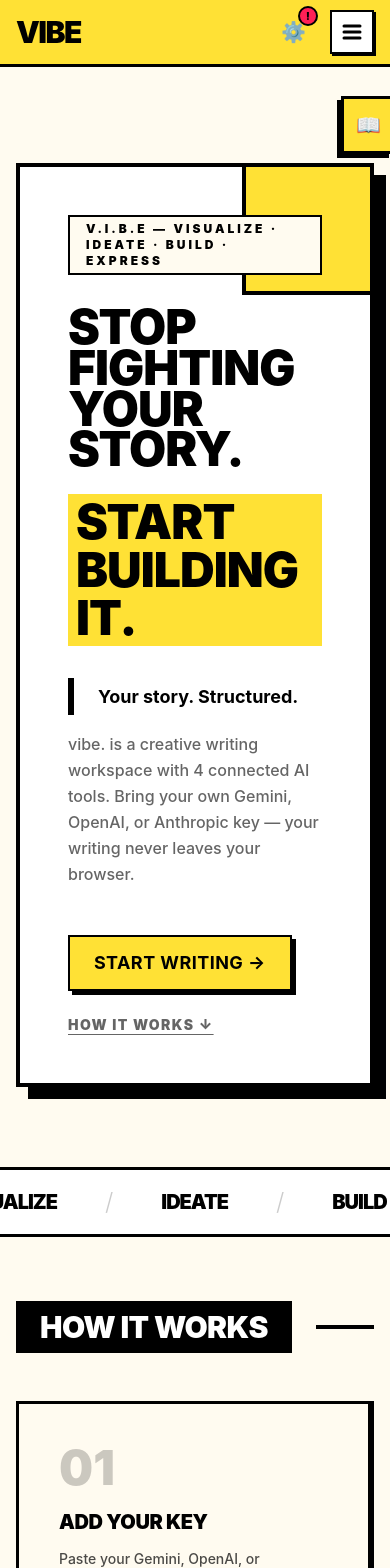
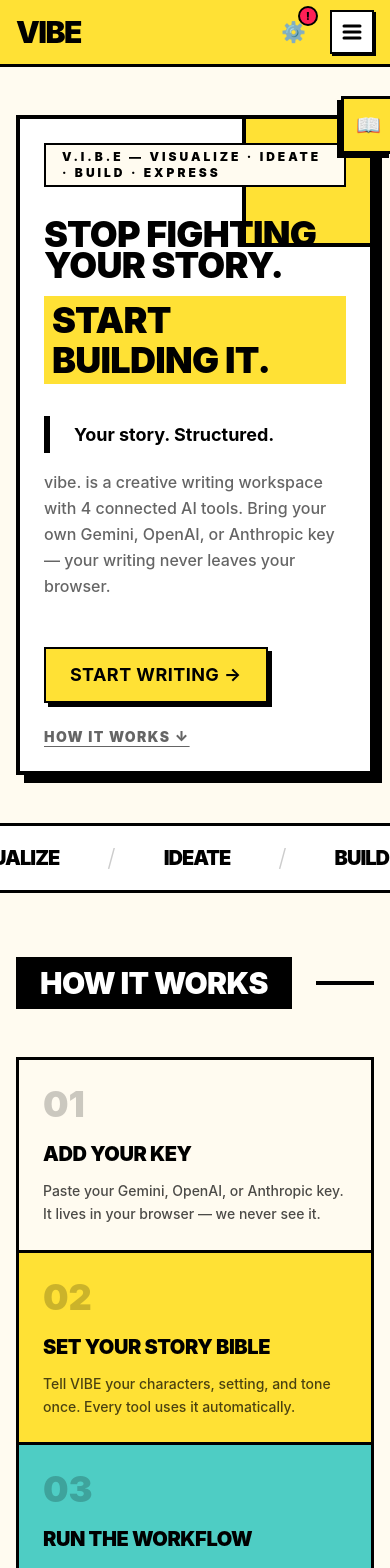
Before and after one commit to ctrl-Nix/vibe, a Next.js app: page / in a window 390 px wide. Shown: the top 1568 px of the page. Built offline with nearby package versions, Linux system fonts and the light colour scheme.

Commit message:
apply responsive padding and typography for better mobile experience

```diff
--- a/src/app/page.tsx
+++ b/src/app/page.tsx
@@ -95,8 +95,8 @@
       <Header />
 
       {/* ── HERO ── */}
-      <section className="max-w-7xl mx-auto px-4 pt-24 pb-20">
-        <div className="bg-white border-[4px] border-black shadow-[12px_12px_0px_#000] p-12 md:p-20 relative overflow-hidden">
+      <section className="max-w-7xl mx-auto px-4 pt-12 md:pt-24 pb-12 md:pb-20">
+        <div className="bg-white border-[4px] border-black shadow-[8px_8px_0px_#000] md:shadow-[12px_12px_0px_#000] p-6 md:p-20 relative overflow-hidden">
 
           {/* Decorative corner */}
           <div className="absolute top-0 right-0 w-32 h-32 bg-[#FFE135] border-l-[4px] border-b-[4px] border-black" />
@@ -109,12 +109,12 @@
             </div>
 
             {/* Headline */}
-            <h1 className="text-5xl md:text-7xl font-black tracking-tighter uppercase mb-8">
+            <h1 className="text-4xl md:text-7xl font-black tracking-tighter uppercase mb-8">
               <span className="block leading-[0.85] mb-2">
                 Stop fighting<br />
                 your story.
               </span>
-              <span className="bg-[#FFE135] px-2 py-1 inline-block mt-4">
+              <span className="bg-[#FFE135] px-2 py-1 inline-block mt-2 md:mt-4">
                 {typed}
                 {showCursor && (
                   <span className="animate-pulse">|</span>
@@ -191,9 +191,9 @@
           ].map((item, i) => (
             <div
               key={i}
-              className={`${item.bg} p-10 border-r-[3px] last:border-r-0 border-black`}
+              className={`${item.bg} p-6 md:p-10 border-b-[3px] md:border-b-0 md:border-r-[3px] last:border-b-0 md:last:border-r-0 border-black`}
             >
-              <div className="text-5xl font-black opacity-20 mb-4">
+              <div className="text-4xl md:text-5xl font-black opacity-20 mb-4">
                 {item.step}
               </div>
               <h3 className="text-xl font-black uppercase mb-3">
@@ -220,7 +220,7 @@
           {tools.map((tool) => (
             <Link key={tool.path} href={tool.path} className="group">
               <div
-                className={`h-full ${tool.color} border-[4px] border-black shadow-[8px_8px_0px_#000] group-hover:shadow-[4px_4px_0px_#000] group-hover:translate-x-[4px] group-hover:translate-y-[4px] transition-all p-10`}
+                className={`h-full ${tool.color} border-[4px] border-black shadow-[6px_6px_0px_#000] md:shadow-[8px_8px_0px_#000] group-hover:shadow-[2px_2px_0px_#000] group-hover:translate-x-[4px] group-hover:translate-y-[4px] transition-all p-6 md:p-10`}
               >
                 <div className="flex items-start justify-between mb-8">
                   <div className="flex items-center gap-4">
@@ -272,12 +272,12 @@
       </section>
 
       {/* ── FOOTER CTA ── */}
-      <section className="max-w-7xl mx-auto px-4 py-24">
-        <div className="bg-black text-white p-16 text-center border-[4px] border-black shadow-[12px_12px_0px_#FFE135]">
+      <section className="max-w-7xl mx-auto px-4 py-12 md:py-24">
+        <div className="bg-black text-white p-8 md:p-16 text-center border-[4px] border-black shadow-[8px_8px_0px_#FFE135] md:shadow-[12px_12px_0px_#FFE135]">
           <div className="text-xs font-black tracking-[0.3em] uppercase opacity-40 mb-4">
             Free to use · Bring your own key
           </div>
-          <h2 className="text-4xl md:text-5xl font-black uppercase tracking-tighter mb-6 leading-tight">
+          <h2 className="text-3xl md:text-5xl font-black uppercase tracking-tighter mb-6 leading-tight">
             Your story is waiting.<br />
             <span className="text-[#FFE135]">Stop stalling.</span>
           </h2>
```
